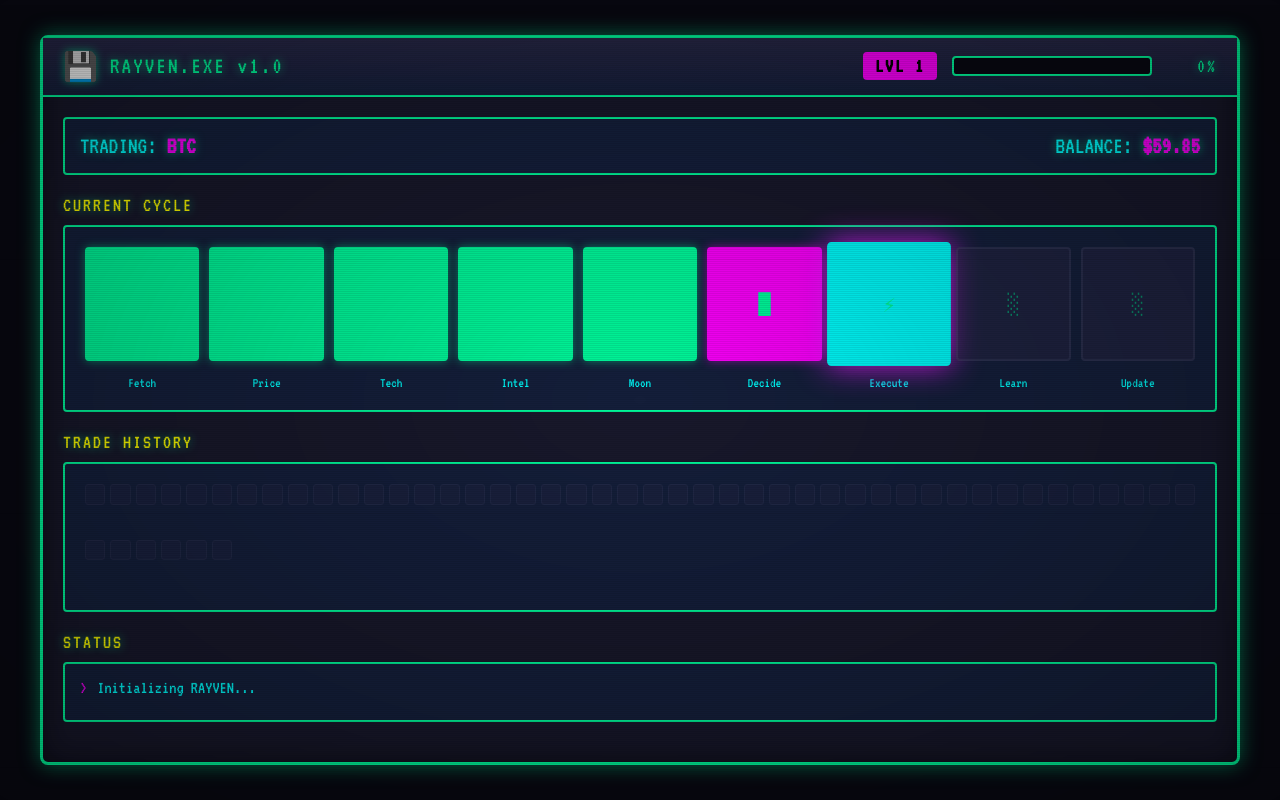
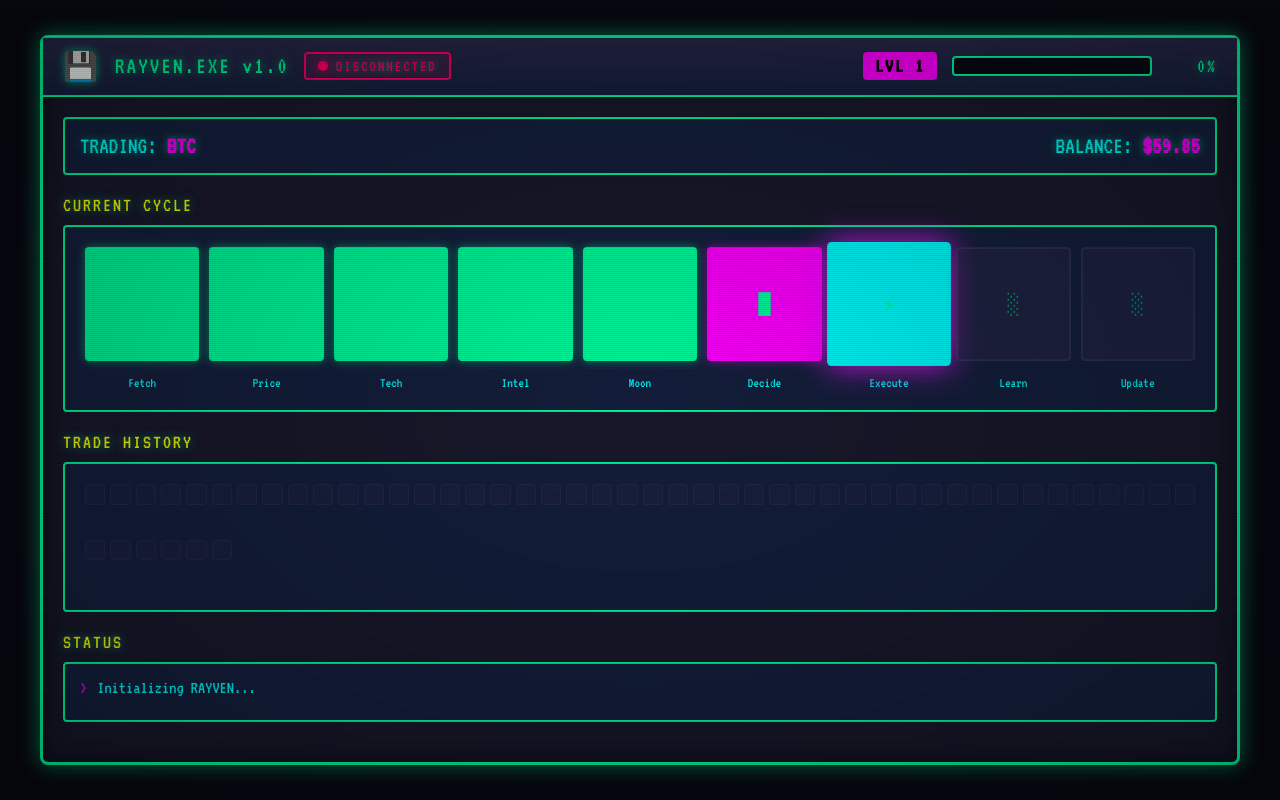
Before and after one commit to raydawg88/RAYVEN, a Flask app: page / in a window 1280 px wide. Run offline with Flask 3, Linux system fonts and the light colour scheme; some libraries are stand-ins or nearby versions.

Commit message:
Add Coinbase API connection status indicator
- Live connection status badge in header (green=connected, red=disconnected, yellow=API error)
- Pulsing dot animation shows real-time connection health
- API health checks on every trading cycle
- Error handling with automatic retry
- WebSocket events for connection status updates
- Visual feedback for Coinbase API reliability

Users can now always see if RAYVEN is connected to Coinbase API.

```diff
--- a/web/app.py
+++ b/web/app.py
@@ -23,7 +23,8 @@ current_state = {
     "current_step": 0,
     "step_name": "Initializing...",
     "trades": [],  # Last 100 trades
-    "status": "Starting RAYVEN..."
+    "status": "Starting RAYVEN...",
+    "connection_status": "disconnected"  # disconnected, connected, coinbase_error
 }
 
 
@@ -80,6 +81,21 @@ def emit_status(message):
     socketio.emit('status', {'message': message})
 
 
+def emit_connection_status(status, message=None):
+    """
+    Emit connection status.
+
+    Args:
+        status: 'connected', 'disconnected', 'coinbase_error'
+        message: Optional status message
+    """
+    current_state['connection_status'] = status
+    socketio.emit('connection_status', {
+        'status': status,
+        'message': message
+    })
+
+
 def run_server():
     """Run the Flask server"""
     print("🌐 Starting web interface on http://localhost:5001")
--- a/web/static/app.js
+++ b/web/static/app.js
@@ -109,6 +109,31 @@ function updateUI(state) {
 
     // Status message
     document.getElementById('status-text').textContent = state.status || 'Running...';
+
+    // Connection status
+    if (state.connection_status) {
+        updateConnectionStatus(state.connection_status);
+    }
+}
+
+// Update connection status indicator
+function updateConnectionStatus(status) {
+    const statusEl = document.getElementById('connection-status');
+    const statusText = statusEl.querySelector('.status-text');
+
+    // Remove all status classes
+    statusEl.classList.remove('connected', 'disconnected', 'coinbase-error');
+
+    if (status === 'connected') {
+        statusEl.classList.add('connected');
+        statusText.textContent = 'CONNECTED';
+    } else if (status === 'coinbase_error') {
+        statusEl.classList.add('coinbase-error');
+        statusText.textContent = 'API ERROR';
+    } else {
+        statusEl.classList.add('disconnected');
+        statusText.textContent = 'DISCONNECTED';
+    }
 }
 
 // Level up animation
@@ -136,11 +161,21 @@ function triggerLevelUp(levelData) {
 socket.on('connect', () => {
     console.log('✅ Connected to RAYVEN');
     document.getElementById('status-text').textContent = 'Connected to RAYVEN...';
+    updateConnectionStatus('connected');
 });
 
 socket.on('disconnect', () => {
     console.log('❌ Disconnected from RAYVEN');
     document.getElementById('status-text').textContent = 'Disconnected - Reconnecting...';
+    updateConnectionStatus('disconnected');
+});
+
+socket.on('connection_status', (data) => {
+    console.log('Connection status:', data.status);
+    updateConnectionStatus(data.status);
+    if (data.message) {
+        document.getElementById('status-text').textContent = data.message;
+    }
 });
 
 socket.on('state_update', (data) => {
--- a/web/static/style.css
+++ b/web/static/style.css
@@ -86,7 +86,71 @@ body {
 .title-left {
     display: flex;
     align-items: center;
-    gap: 10px;
+    gap: 15px;
+}
+
+/* Connection Status */
+.connection-status {
+    display: flex;
+    align-items: center;
+    gap: 8px;
+    padding: 4px 12px;
+    border-radius: 4px;
+    font-size: 16px;
+    border: 2px solid;
+    transition: all 0.3s ease;
+}
+
+.connection-status.connected {
+    background: rgba(0, 255, 0, 0.1);
+    border-color: #00ff00;
+    color: #00ff00;
+}
+
+.connection-status.disconnected {
+    background: rgba(255, 0, 102, 0.1);
+    border-color: #ff0066;
+    color: #ff0066;
+}
+
+.connection-status.coinbase-error {
+    background: rgba(255, 255, 0, 0.1);
+    border-color: #ffff00;
+    color: #ffff00;
+}
+
+.status-dot {
+    width: 10px;
+    height: 10px;
+    border-radius: 50%;
+    display: inline-block;
+}
+
+.connection-status.connected .status-dot {
+    background: #00ff00;
+    box-shadow: 0 0 10px rgba(0, 255, 0, 0.8);
+    animation: pulse-dot 1.5s infinite;
+}
+
+.connection-status.disconnected .status-dot {
+    background: #ff0066;
+    box-shadow: 0 0 10px rgba(255, 0, 102, 0.8);
+}
+
+.connection-status.coinbase-error .status-dot {
+    background: #ffff00;
+    box-shadow: 0 0 10px rgba(255, 255, 0, 0.8);
+    animation: blink-dot 0.5s infinite;
+}
+
+@keyframes pulse-dot {
+    0%, 100% { opacity: 1; transform: scale(1); }
+    50% { opacity: 0.7; transform: scale(1.2); }
+}
+
+@keyframes blink-dot {
+    0%, 100% { opacity: 1; }
+    50% { opacity: 0.3; }
 }
 
 .icon {
--- a/web/templates/index.html
+++ b/web/templates/index.html
@@ -19,6 +19,10 @@
             <div class="title-left">
                 <span class="icon">💾</span>
                 <span>RAYVEN.EXE v1.0</span>
+                <span id="connection-status" class="connection-status disconnected">
+                    <span class="status-dot"></span>
+                    <span class="status-text">DISCONNECTED</span>
+                </span>
             </div>
             <div class="title-right">
                 <span id="level-badge">LVL 1</span>
```
Also changed, not shown: main_web.py (+15 -2 lines).
